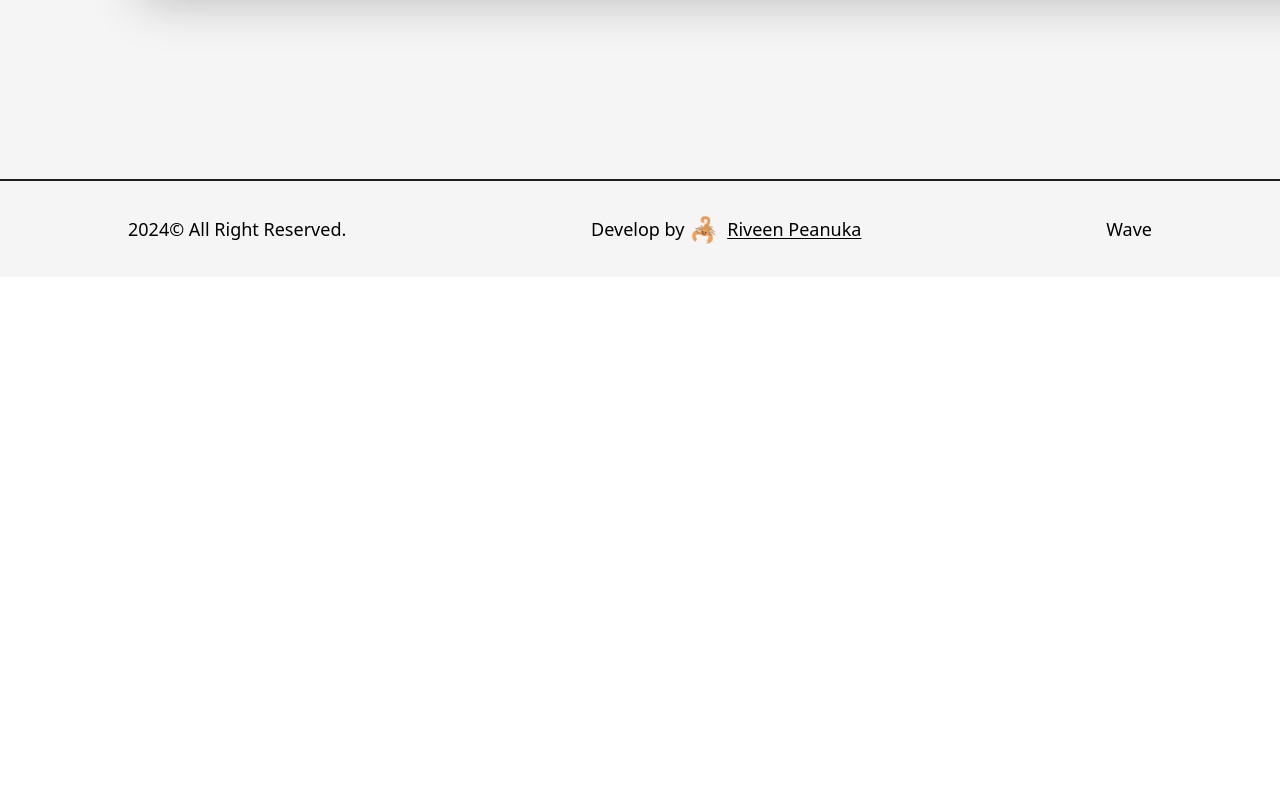
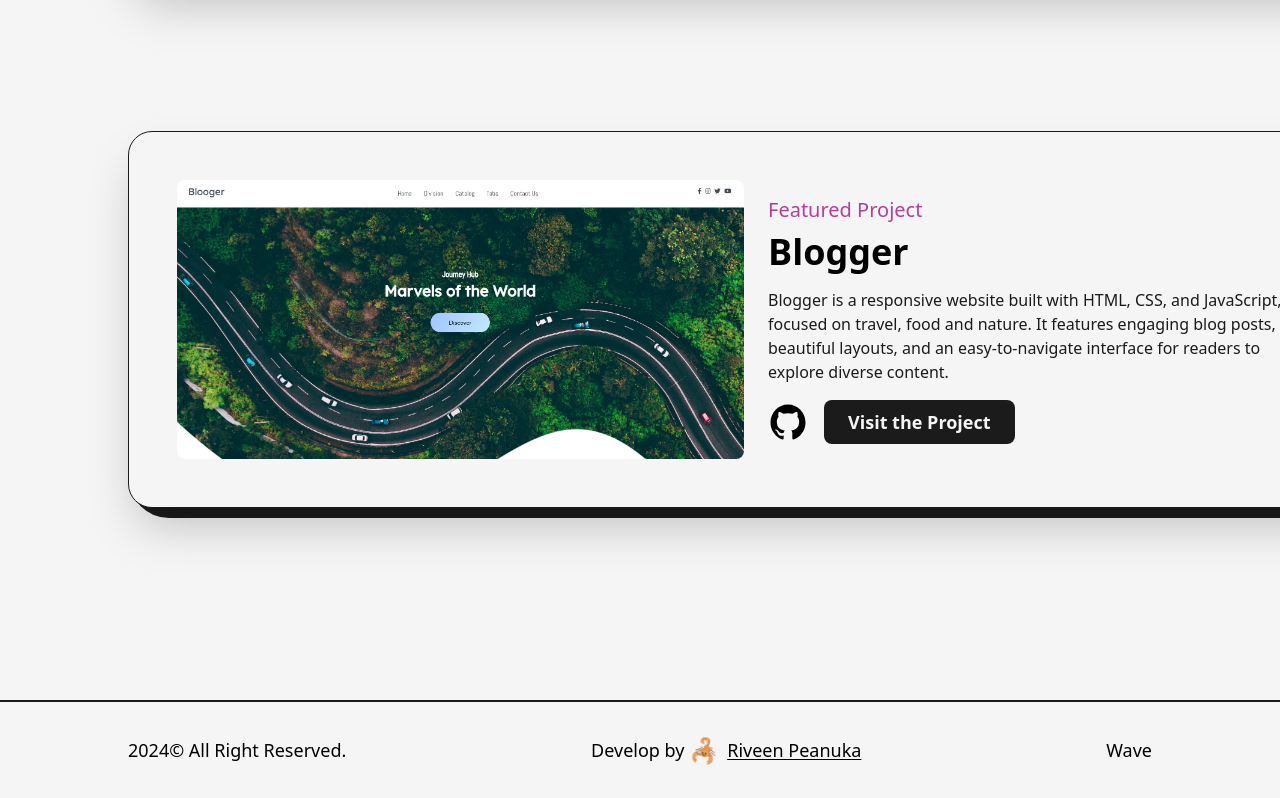
Before and after one commit to spriveen/Portfolio, a Next.js app: page /project in a window 1280 px wide. Shown: the part 9901-10699 px from the top of the page. Before the commit the page ends 10178 px from the top, so only its background shows below. Built offline with nearby package versions, Linux system fonts and the light colour scheme.

Commit message:
update project.js

```diff
--- a/src/pages/project.js
+++ b/src/pages/project.js
@@ -23,6 +23,7 @@ import project16 from '../../public/images/projects/14.jpg'
 import project17 from '../../public/images/projects/15.jpg'
 import project18 from '../../public/images/projects/16.jpg'
 import project19 from '../../public/images/projects/17.jpg'
+import project20 from '../../public/images/projects/18.jpg'
 
 import { motion } from 'framer-motion'
 import AnimatedText from '@/components/AnimatedText'
@@ -318,7 +319,18 @@ const project = () => {
                 img={project19}
                 summary="Car Rental is a responsive website developed using HTML, CSS, and JavaScript, allowing users to browse available cars, view rental details, and make bookings with an intuitive and clean interface."
                 link="/"
-                github="https://github.com/spriveen/DeepSeek-Clone"
+                github="https://github.com/spriveen/Car-Rental-Website"
+                type="Featured Project"
+              />
+            </div>
+
+             <div className='col-span-12'>
+              <FeaturedProject
+                title="Blogger"
+                img={project20}
+                summary="Blogger is a responsive website built with HTML, CSS, and JavaScript, focused on travel, food and nature. It features engaging blog posts, beautiful layouts, and an easy-to-navigate interface for readers to explore diverse content."
+                link="/"
+                github="https://github.com/spriveen/-Blooger-Website"
                 type="Featured Project"
               />
             </div>
```
Also changed, not shown: public/images/projects/18.jpg (added).
